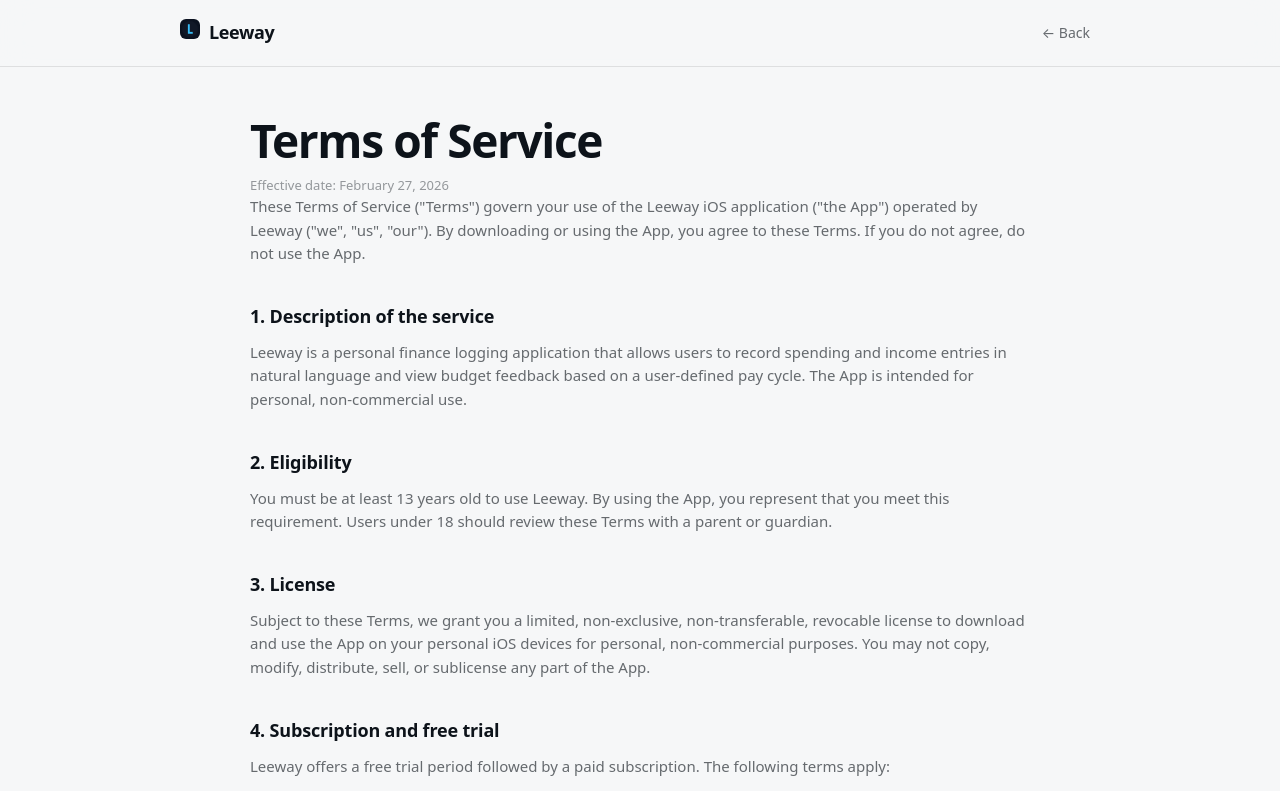
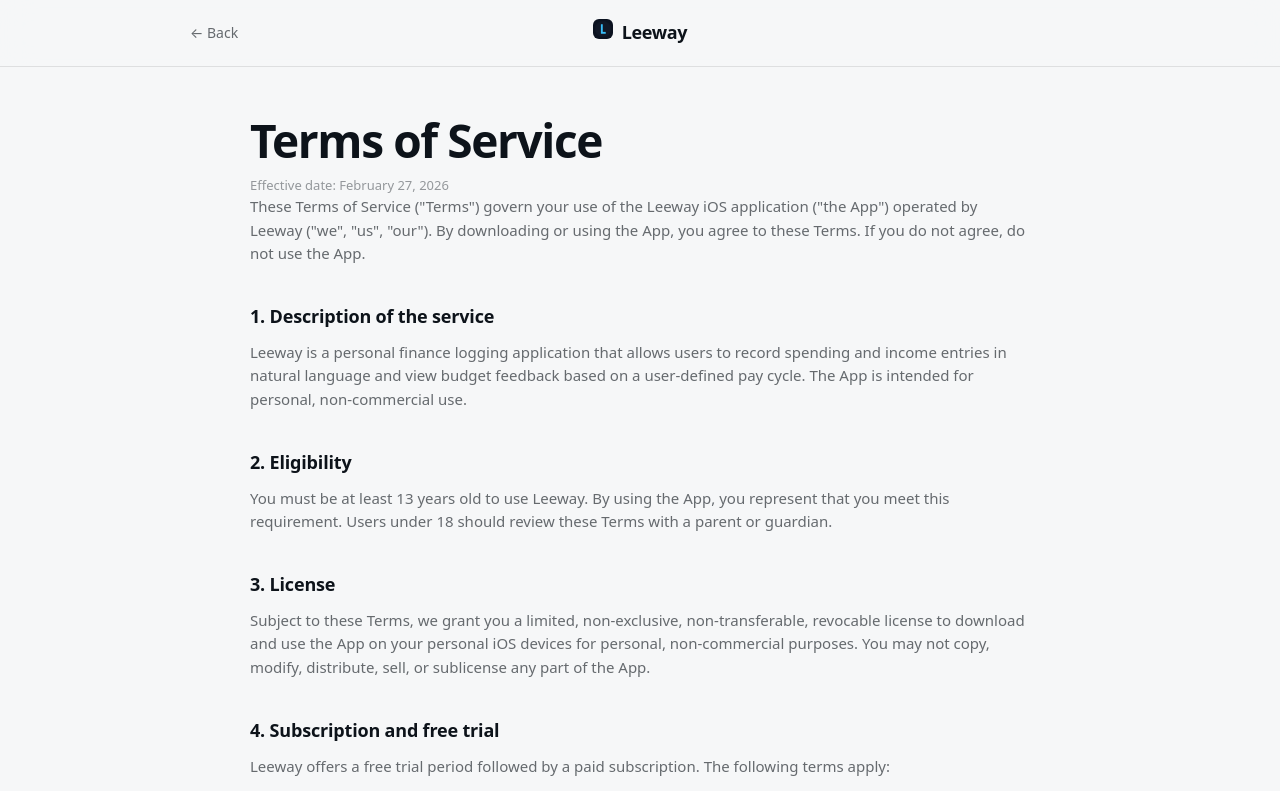
Before and after one commit to hassif-must/site-lw, a plain HTML site: page terms.html in a window 1280 px wide. Shown: the top 791 px of the page. Drawn offline with Linux system fonts and the light colour scheme.

Commit message:
Fix legal page back nav

```diff
--- a/styles.css
+++ b/styles.css
@@ -89,6 +89,16 @@
   justify-content: space-between;
   gap: 16px;
 }
+
+.nav.nav-legal {
+  display: grid;
+  grid-template-columns: 1fr auto 1fr;
+  justify-content: initial;
+}
+
+.nav.nav-legal .nav-back { justify-self: start; width: max-content; }
+.nav.nav-legal .brand { justify-self: center; }
+.nav-legal-spacer { justify-self: end; }
 
 .brand {
   display: inline-flex;
--- a/terms.html
+++ b/terms.html
@@ -9,7 +9,7 @@
   <link rel="icon" type="image/png" href="assets/icon-light.png" media="(prefers-color-scheme: light)">
   <link rel="icon" type="image/png" href="assets/icon-dark.png" media="(prefers-color-scheme: dark)">
   <link rel="apple-touch-icon" href="assets/icon-light.png">
-  <link rel="stylesheet" href="styles.css?v=13">
+  <link rel="stylesheet" href="styles.css?v=14">
   <meta property="og:image" content="https://leewaybudget.app/assets/og-image.png">
   <meta name="theme-color" content="#f6f7f8" media="(prefers-color-scheme: light)">
   <meta name="theme-color" content="#0b0f14" media="(prefers-color-scheme: dark)">
@@ -19,15 +19,16 @@
 <a class="skip" href="#content">Skip to content</a>
 
 <header class="site-header">
-  <nav class="nav" aria-label="Primary">
-    <a href="/" class="brand" aria-label="Leeway home">
+  <nav class="nav nav-legal" aria-label="Primary">
+    <a class="nav-back" href="index.html" aria-label="Back to home">← Back</a>
+    <a href="index.html" class="brand" aria-label="Leeway home">
       <picture class="brand-mark" aria-hidden="true">
         <source srcset="assets/icon-dark.png" media="(prefers-color-scheme: dark)">
         <img src="assets/icon-light.png" width="28" height="28" alt="">
       </picture>
       <span class="brand-name">Leeway</span>
     </a>
-    <a class="nav-back" href="/" aria-label="Back to home">← Back</a>
+    <span class="nav-legal-spacer" aria-hidden="true"></span>
   </nav>
 </header>
 
@@ -108,7 +109,7 @@
 <footer class="site-footer">
   <div class="foot">
     <div class="foot-links" aria-label="Footer">
-      <a href="/">Home</a>
+      <a href="index.html">Home</a>
       <a href="privacy.html">Privacy</a>
       <a href="mailto:support@leewaybudget.app">support@leewaybudget.app</a>
     </div>
```
Also changed, not shown: 404.html (+4 -4 lines), index.html (+2 -2 lines), privacy.html (+6 -5 lines).
